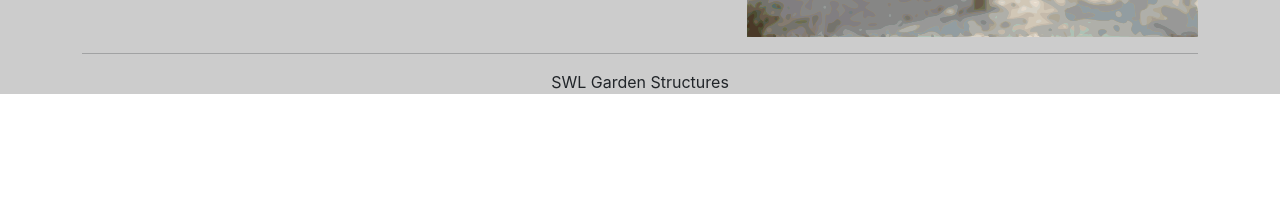
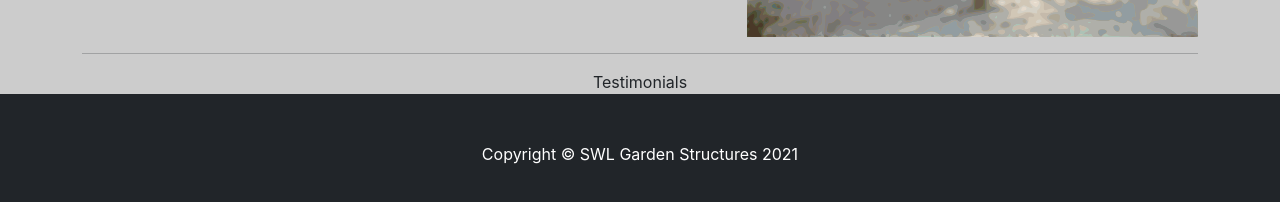
Before and after one commit to Moovashaka/swln, a React (Create React App) app: page / in a window 1280 px wide. Shown: the part 2127-2329 px from the top of the page. Before the commit the page ends 2237 px from the top, so only its background shows below. Built offline with nearby package versions, Linux system fonts and the light colour scheme.

Commit message:
adding testimonial section

```diff
--- a/src/App.css
+++ b/src/App.css
@@ -1,5 +1,6 @@
 .App {
   text-align: center;
+  background-color: #ccc;
 }
 
 .App-logo {
@@ -12,18 +13,6 @@
     animation: App-logo-spin infinite 20s linear;
   }
 }
-
-.App-header {
-  background-color: #ccc;
-  /* min-height: 100vh; */
-  /* display: flex;
-  flex-direction: column;
-  align-items: center;
-  justify-content: center; */
-  /* font-size: calc(10px + 2vmin); */
-  /* color: white; */
-}
-
 .App-link {
   color: #61dafb;
 }
--- a/src/App.js
+++ b/src/App.js
@@ -1,27 +1,20 @@
 import Nav from './layout/Nav.js';
 import Carousel from './layout/Carousel.js';
 import Feature from './layout/Feature.js';
+import Footer from './layout/Footer.js';
+import Testimonials from './layout/Testimonials.js';
 import './App.css';
 
 function App() {
   return (
     <div className="App">
-      <header className="App-header">
+
         <Nav />
         <Carousel />
         <Feature />
-        <p>
-          SWL Garden Structures
-        </p>
-        <a
-          className="App-link"
-          href="https://reactjs.org"
-          target="_blank"
-          rel="noopener noreferrer"
-        >
+        <Testimonials />
+        <Footer />
 
-        </a>
-      </header>
     </div>
   );
 }
--- a/src/layout/Footer.js
+++ b/src/layout/Footer.js
@@ -0,0 +1,14 @@
+import React from 'react';
+
+export default class Footer extends React.Component {
+  render () {
+    return (
+      <footer className="py-5 bg-dark">
+        <div className="container">
+          <p className="m-0 text-center text-white">Copyright &copy; SWL Garden Structures {(new Date().getFullYear())}</p>
+        </div>
+        {/* <!-- /.container --> */}
+      </footer>
+    );
+  }
+}
--- /dev/null
+++ b/src/layout/Testimonials.js
@@ -0,0 +1,13 @@
+import React, { useState } from 'react';
+function Testimonials() {
+  return(
+
+    <div className="container-fluid">
+            <span className="">Testimonials</span>
+
+    </div>
+
+  );
+}
+
+export default Testimonials;
```
